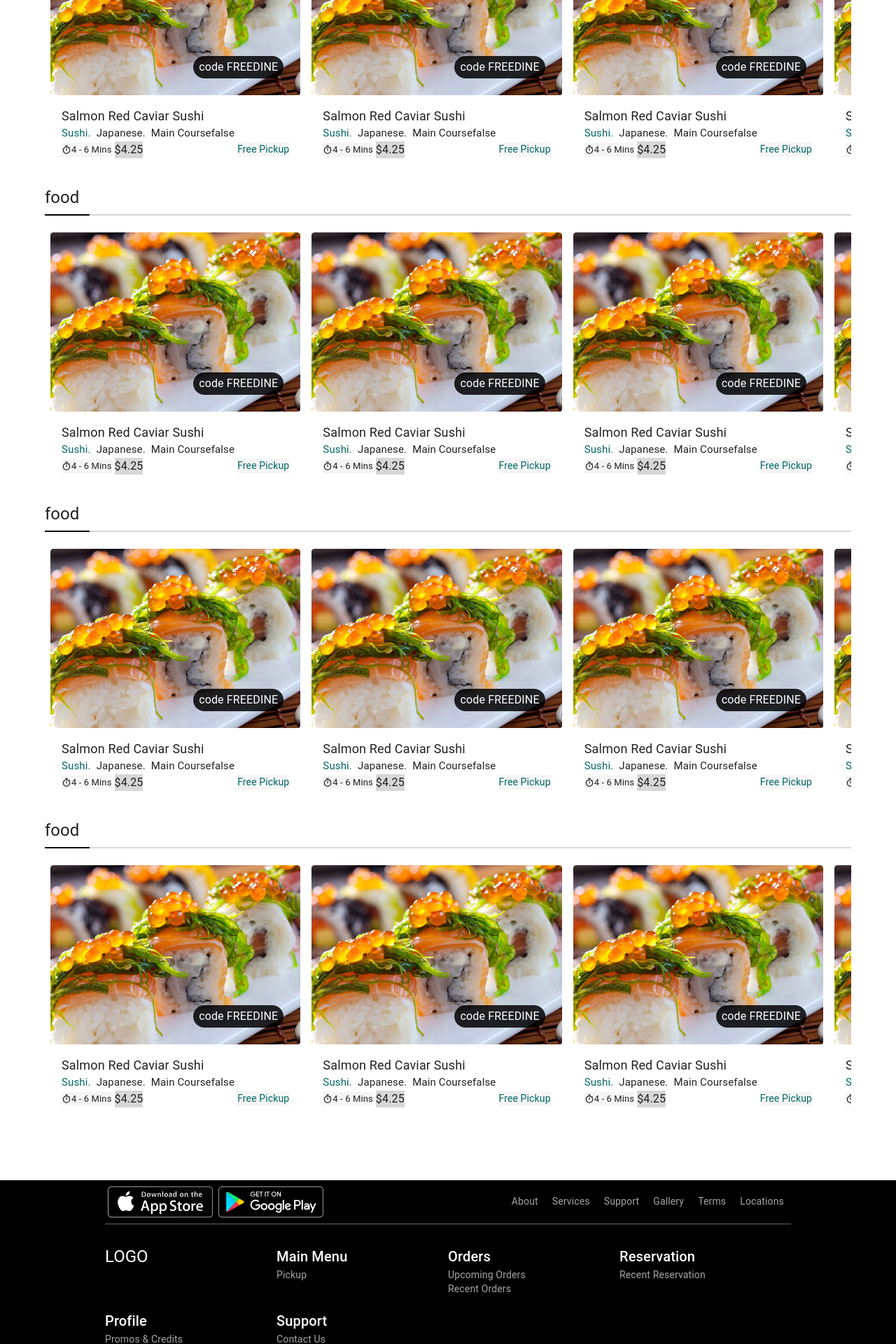
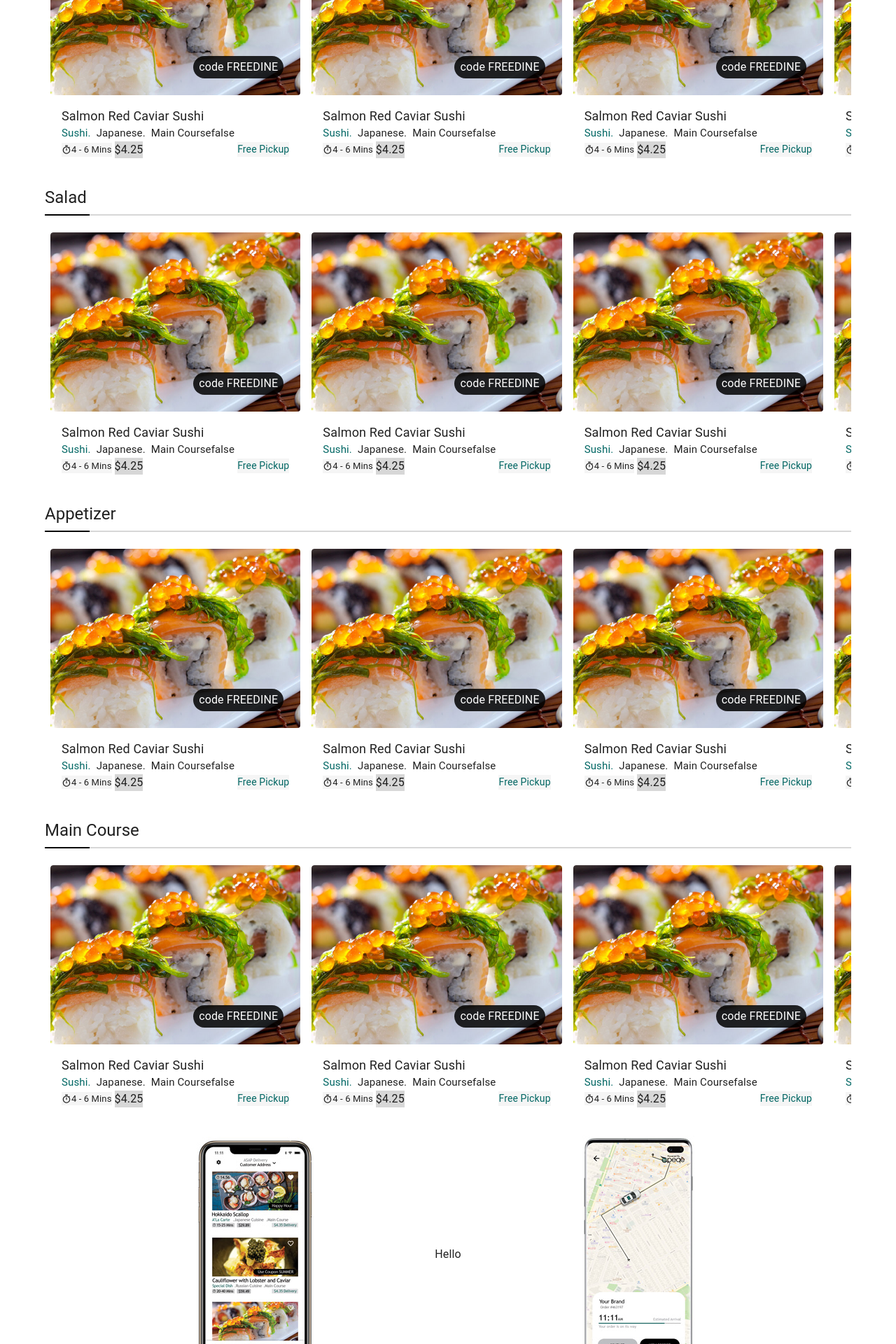
Before and after one commit to mmdalipour/restaurant-material-design, a React (Create React App) app: page / in a window 1280 px wide. Shown: the part 880-2800 px from the top of the page at 70% size. Built offline with nearby package versions, Linux system fonts and the light colour scheme.

Commit message:
more items

```diff
--- a/src/App.jsx
+++ b/src/App.jsx
@@ -13,6 +13,7 @@ import Box from "@material-ui/core/Box";
 import Container from "@material-ui/core/Container";
 import ActionBar from "./components/ActionBar";
 import FoodCarousel from "./components/FoodCarousel";
+import CrossPlatform from "./components/CrossPlatform";
 
 // styles
 const useStyles = makeStyles(() => ({
@@ -30,10 +31,12 @@ const App = () => {
         <BaseLayout>
           <ActionBar />
           <Container className={classes.container} maxWidth="xl">
-            <FoodCarousel />
-            <FoodCarousel />
-            <FoodCarousel />
-            <FoodCarousel />
+            <FoodCarousel title="Special Offers" />
+            <FoodCarousel title="Salad" />
+            <FoodCarousel title="Appetizer" />
+            <FoodCarousel title="Main Course" />
+
+            <CrossPlatform />
           </Container>
         </BaseLayout>
       </ThemeProvider>
--- a/src/components/ActionBar/ActionBar.jsx
+++ b/src/components/ActionBar/ActionBar.jsx
@@ -4,6 +4,7 @@ import { makeStyles } from "@material-ui/styles";
 // components
 import Box from "@material-ui/core/Box";
 import Divider from "@material-ui/core/Divider";
+import Hidden from "@material-ui/core/Hidden";
 import Searchbar from "../Searchbar";
 import ReceiveOption from "../ReceiveOption";
 import { NAVBAR_HEIGHT } from "../Navbar";
@@ -22,10 +23,10 @@ const useStyles = makeStyles((theme) => ({
     position: "sticky",
     top: NAVBAR_HEIGHT,
     padding: theme.spacing(0, 4),
-    zIndex: 1
+    zIndex: 1,
   },
   divier: {
-    height: "80%"
+    height: "80%",
   },
 }));
 
@@ -34,6 +35,7 @@ const ActionBar = () => {
 
   return (
     <Box className={classes.root}>
+      <Hidden smDown>
         <Box>
           <ReceiveOption />
         </Box>
@@ -41,10 +43,11 @@ const ActionBar = () => {
           className={classes.divier}
           orientation="vertical"
           variant="middle"
+        />
+      </Hidden>
 
-      />
       <Box flex={1}>
-        <Searchbar placeholder="Looking for something?"/>
+        <Searchbar placeholder="Looking for something?" />
       </Box>
     </Box>
   );
--- /dev/null
+++ b/src/components/CrossPlatform/CrossPlatform.jsx
@@ -0,0 +1,50 @@
+import React from "react";
+import { makeStyles } from "@material-ui/styles";
+
+// assets
+import IOSImage from "../../assets/images/ios_mobile.jpg";
+import AndroidImage from "../../assets/images/android_mobile.jpg";
+import FullOsImage from "../../assets/images/full_mobile.jpg";
+
+// components
+import Box from "@material-ui/core/Box";
+import Typography from "@material-ui/core/Typography";
+import Hidden from "@material-ui/core/Hidden";
+import Grid from "@material-ui/core/Grid";
+
+// styles
+const useStyles = makeStyles(() => ({
+  leftSection: {
+    display: "flex",
+    justifyContent: "flex-end",
+  },
+}));
+
+const CrossPlatform = () => {
+  const classes = useStyles();
+  return (
+    <Grid container alignItems="center" justifyContent="center">
+      <Hidden smDown>
+        <Grid className={classes.leftSection} item sm={4}>
+          <img src={IOSImage} alt="ios mobile" />
+        </Grid>
+      </Hidden>
+      <Grid item sm={4}>
+        <Box>
+          <Hidden mdUp>
+            <img src={FullOsImage} alt="cross platform mobile" />
+          </Hidden>
+          <Typography align="center">Hello</Typography>
+        </Box>
+      </Grid>
+
+      <Grid item sm={4}>
+        <Hidden smDown>
+          <img src={AndroidImage} alt="android mobile" />
+        </Hidden>
+      </Grid>
+    </Grid>
+  );
+};
+
+export default CrossPlatform;
--- /dev/null
+++ b/src/components/CrossPlatform/index.js
@@ -0,0 +1,3 @@
+import CrossPlatform from "./CrossPlatform";
+
+export default CrossPlatform;
```
Lines whose indentation alone changed are shown as unchanged.
